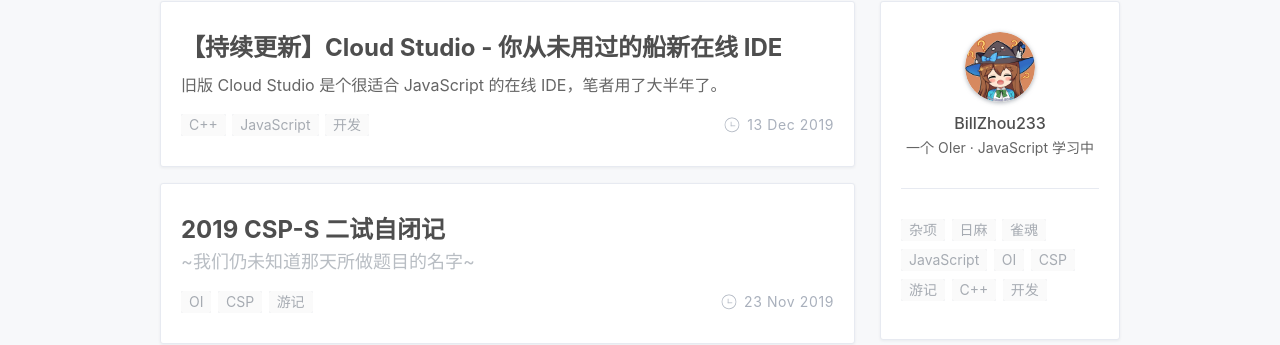
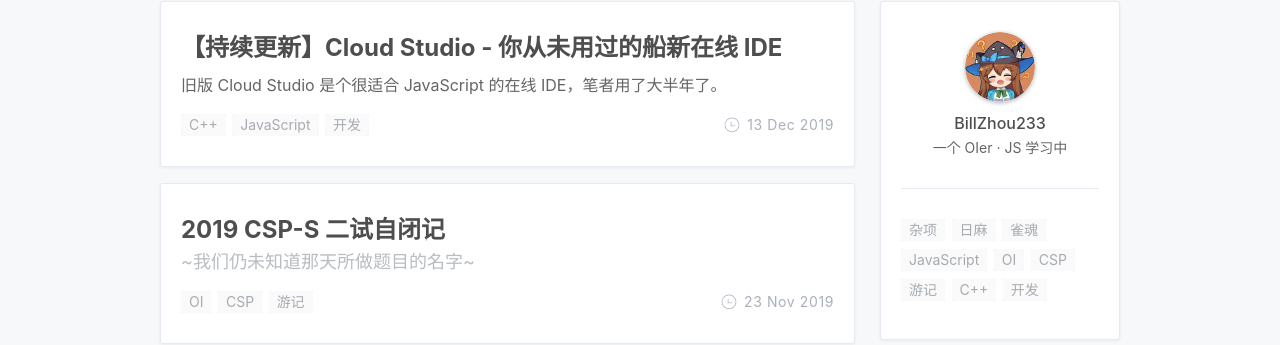
Before and after one commit to BillZhou233/WebpageTest, a Jekyll site: the page built from index.html, in a window 1280 px wide and 900 px high, scrolled down 378 px. Shown: the part 121-466 px from the top of the window. Built offline with Jekyll 4.4.1, drawn with Linux system fonts in a browser that asks for light colours; nearby versions of some CDN libraries; the list of posts is cut into pages by our own code.

Commit message:
Update _config.yml

```diff
--- a/_config.yml
+++ b/_config.yml
@@ -21,7 +21,7 @@
 # Author 配置博主信息
 author: 'BillZhou233'
 nickname: 'BZ233'
-bio: '一个 OIer · JavaScript 学习中'
+bio: '一个 OIer · JS 学习中'
 avatar: '/assets/img/Keikumusume1.png'
 
 # Search
```
